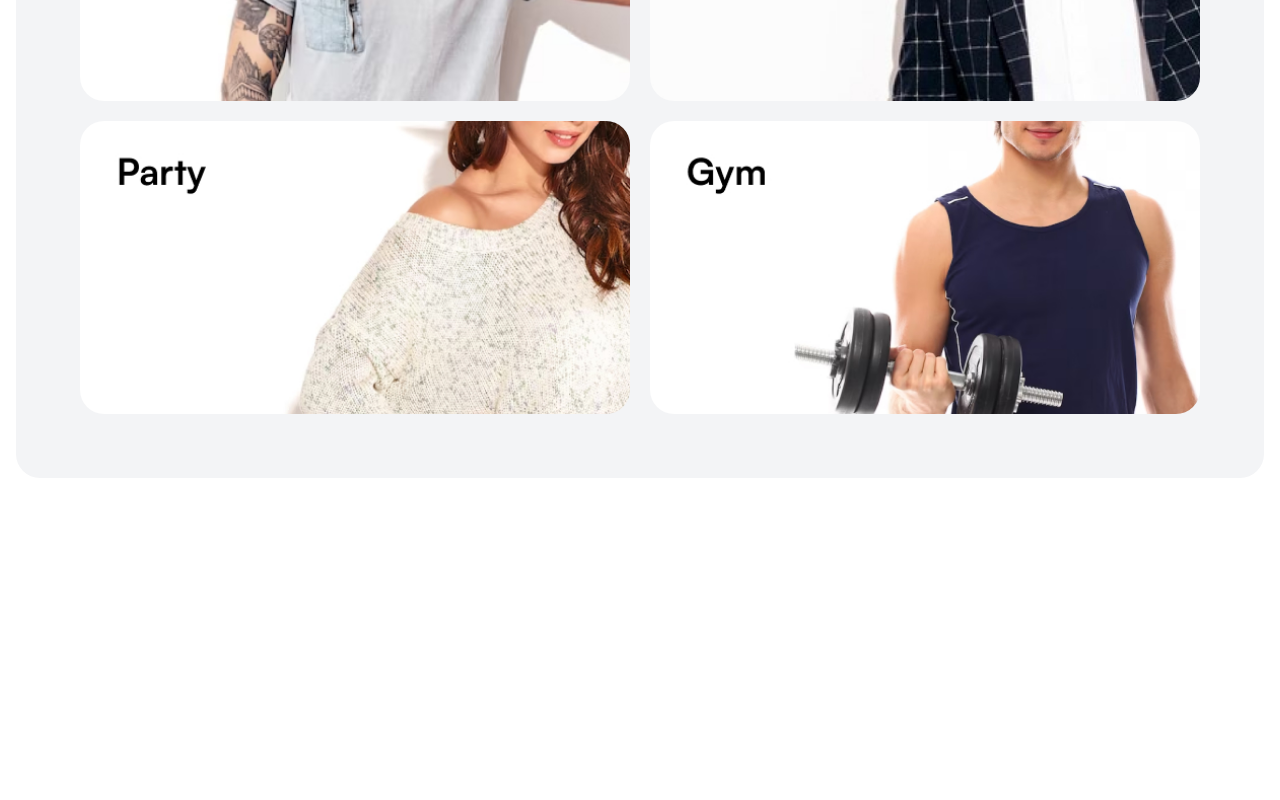
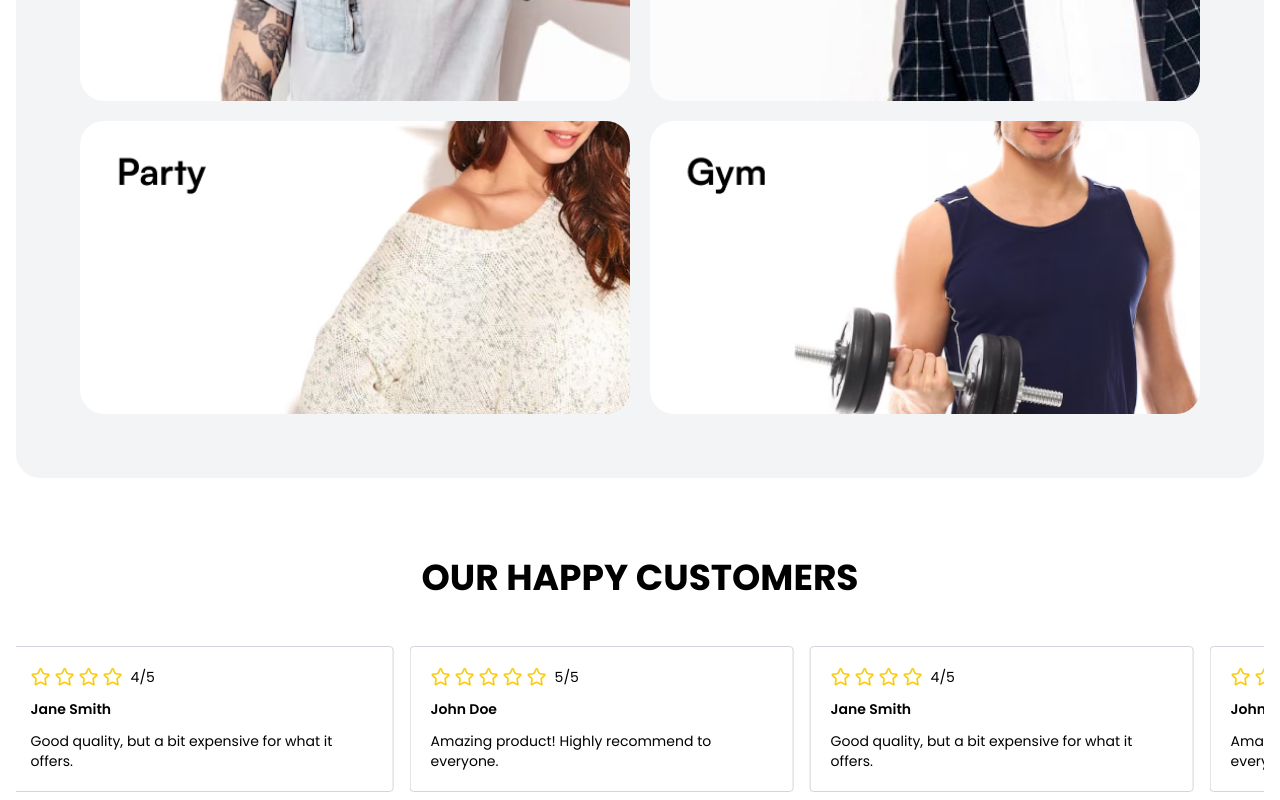
Before and after one commit to NtBat/shop.co, a React (Vite) app: page / in a window 1280 px wide. Shown: the part 1948-2748 px from the top of the page. Before the commit the page ends 2426 px from the top, so only its background shows below. Built offline with nearby package versions, Linux system fonts and the light colour scheme.

Commit message:
feat: add reviews using marquee component

```diff
--- /dev/null
+++ b/src/components/Reviews/Reviews.component.tsx
@@ -0,0 +1,36 @@
+import { StarsRating, Title } from "@components";
+import Marquee from "@components/magicui/marquee";
+
+type ReviewsProps = {
+  items: {
+    id: string;
+    name: string;
+    text: string;
+    rating: number;
+  }[];
+};
+
+export function Reviews({ items }: ReviewsProps) {
+  return (
+    <div>
+      <div className="text-center">
+        <Title text="Our Happy Customers" />
+      </div>
+      <div className="mt-10">
+        <Marquee pauseOnHover className="justify-center [--duration:20s]">
+          {items.map((item, index) => (
+            <div
+              key={`${item.id}-${index}`}
+              className="max-w-96 rounded border border-solid border-gray-300 p-5 text-sm">
+              <StarsRating rating={item.rating} />
+              <div className="mt-3 space-y-3">
+                <span className="font-semibold">{item.name}</span>
+                <p>{item.text}</p>
+              </div>
+            </div>
+          ))}
+        </Marquee>
+      </div>
+    </div>
+  );
+}
--- /dev/null
+++ b/src/components/Reviews/index.ts
@@ -0,0 +1 @@
+export * from "./Reviews.component";
--- a/src/components/index.ts
+++ b/src/components/index.ts
@@ -7,3 +7,4 @@ export * from "./Button";
 export * from "./Badge";
 export * from "./ProductItem";
 export * from "./StarsRating";
+export * from "./Reviews";
--- /dev/null
+++ b/src/components/magicui/marquee.tsx
@@ -0,0 +1,49 @@
+import { cn } from "@/lib/utils";
+
+interface MarqueeProps {
+  className?: string;
+  reverse?: boolean;
+  pauseOnHover?: boolean;
+  children?: React.ReactNode;
+  vertical?: boolean;
+  repeat?: number;
+  [key: string]: any;
+}
+
+export default function Marquee({
+  className,
+  reverse,
+  pauseOnHover = false,
+  children,
+  vertical = false,
+  repeat = 4,
+  ...props
+}: MarqueeProps) {
+  return (
+    <div
+      {...props}
+      className={cn(
+        "group flex overflow-hidden p-2 [--duration:40s] [--gap:1rem] [gap:var(--gap)]",
+        {
+          "flex-row": !vertical,
+          "flex-col": vertical,
+        },
+        className,
+      )}>
+      {Array(repeat)
+        .fill(0)
+        .map((_, i) => (
+          <div
+            key={i}
+            className={cn("flex shrink-0 justify-around [gap:var(--gap)]", {
+              "animate-marquee flex-row": !vertical,
+              "animate-marquee-vertical flex-col": vertical,
+              "group-hover:[animation-play-state:paused]": pauseOnHover,
+              "[animation-direction:reverse]": reverse,
+            })}>
+            {children}
+          </div>
+        ))}
+    </div>
+  );
+}
--- a/src/pages/Home/Home.view.tsx
+++ b/src/pages/Home/Home.view.tsx
@@ -10,8 +10,23 @@ import zaraBrand from "@assets/brand-zara.svg";
 import fullBannerMobile from "@assets/full-banner-mobile.jpg";
 import fullBanner from "@assets/full-banner.jpg";
 import product1 from "@assets/product-item1.jpg";
-import { Button, ProductItem, Title } from "@components";
+import { Button, ProductItem, Reviews, Title } from "@components";
 import { Link } from "react-router-dom";
+
+const reviewItems = [
+  {
+    id: "1",
+    name: "John Doe",
+    text: "Amazing product! Highly recommend to everyone.",
+    rating: 5,
+  },
+  {
+    id: "2",
+    name: "Jane Smith",
+    text: "Good quality, but a bit expensive for what it offers.",
+    rating: 4,
+  },
+];
 
 export function Home() {
   return (
@@ -144,6 +159,12 @@ export function Home() {
           </div>
         </div>
       </div>
+
+      <div className="mt-20">
+        <div className="container-custom">
+          <Reviews items={reviewItems} />
+        </div>
+      </div>
     </>
   );
 }
```
Also changed, not shown: 1 other file (tests, documents, lock files or other folders).
